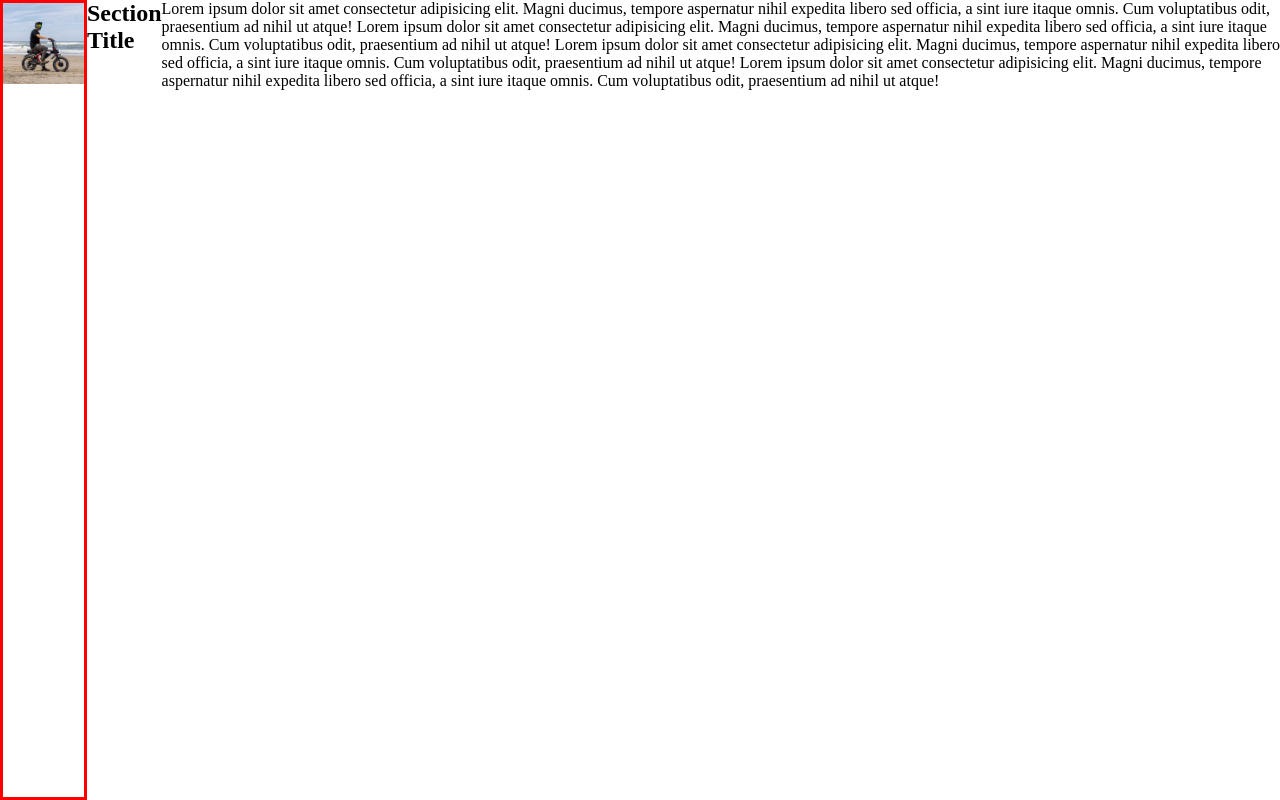
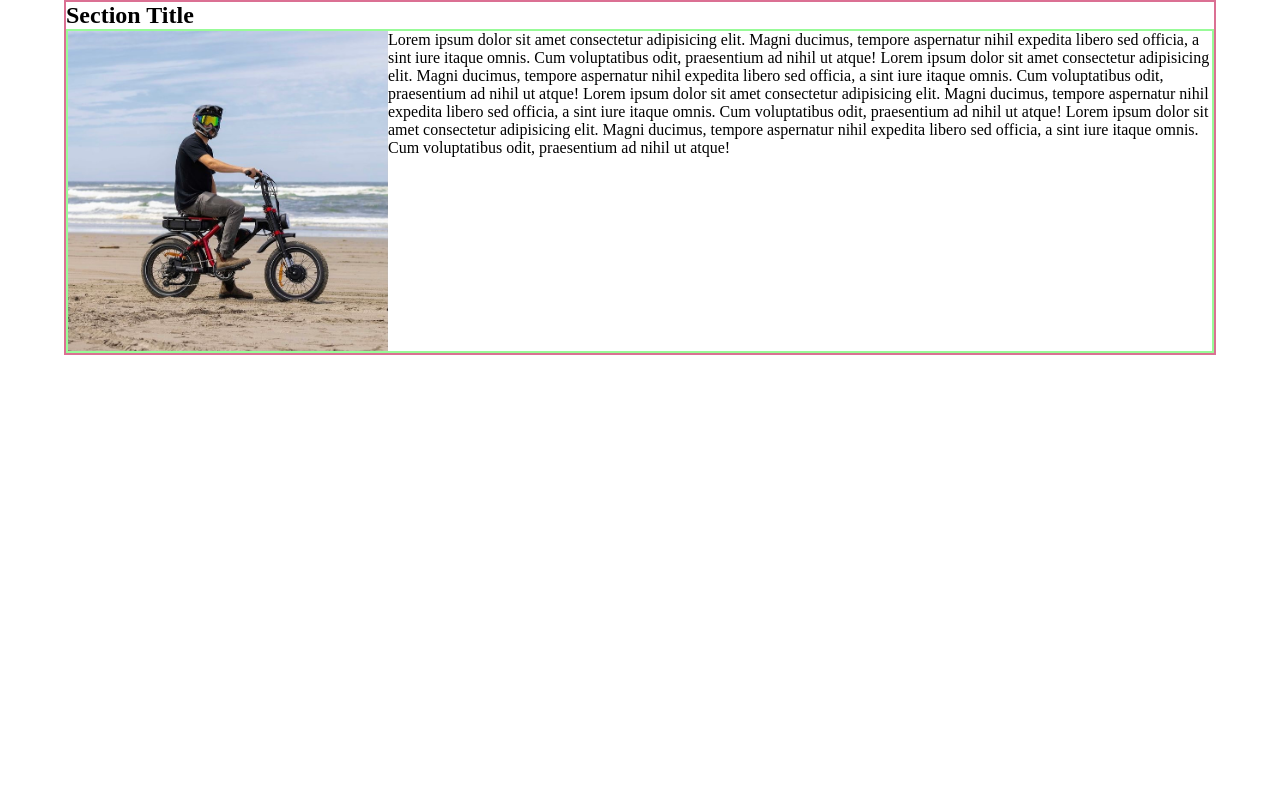
Before and after one commit to Kbouti/testingGround, a website: page index.html in a window 1280 px wide. Drawn offline with Linux system fonts and the light colour scheme.

Commit message:
Wrap text around photo

```diff
--- a/index.html
+++ b/index.html
@@ -8,13 +8,25 @@
     <script src="javascript.js" defer></script>
   </head>
   <body>
+    <div class="card">
+      <h2 class="title">Section Title</h2>
 
-<div class="photoContainer">
-  <img src="eBikeBeach.jpeg" alt="Kevin on the beach riding an ebike">
-</div>
-    <h2 class="title">Section Title</h2>
-    <p class="description">Lorem ipsum dolor sit amet consectetur adipisicing elit. Magni ducimus, tempore aspernatur nihil expedita libero sed officia, a sint iure itaque omnis. Cum voluptatibus odit, praesentium ad nihil ut atque! Lorem ipsum dolor sit amet consectetur adipisicing elit. Magni ducimus, tempore aspernatur nihil expedita libero sed officia, a sint iure itaque omnis. Cum voluptatibus odit, praesentium ad nihil ut atque! Lorem ipsum dolor sit amet consectetur adipisicing elit. Magni ducimus, tempore aspernatur nihil expedita libero sed officia, a sint iure itaque omnis. Cum voluptatibus odit, praesentium ad nihil ut atque! Lorem ipsum dolor sit amet consectetur adipisicing elit. Magni ducimus, tempore aspernatur nihil expedita libero sed officia, a sint iure itaque omnis. Cum voluptatibus odit, praesentium ad nihil ut atque!</p>
+    <p class="description">
 
-
+      <img src="eBikeBeach.jpeg" alt="Kevin on the beach riding an ebike" />
+      Lorem ipsum dolor sit amet consectetur adipisicing elit. Magni ducimus,
+      tempore aspernatur nihil expedita libero sed officia, a sint iure itaque
+      omnis. Cum voluptatibus odit, praesentium ad nihil ut atque! Lorem ipsum
+      dolor sit amet consectetur adipisicing elit. Magni ducimus, tempore
+      aspernatur nihil expedita libero sed officia, a sint iure itaque omnis.
+      Cum voluptatibus odit, praesentium ad nihil ut atque! Lorem ipsum dolor
+      sit amet consectetur adipisicing elit. Magni ducimus, tempore aspernatur
+      nihil expedita libero sed officia, a sint iure itaque omnis. Cum
+      voluptatibus odit, praesentium ad nihil ut atque! Lorem ipsum dolor sit
+      amet consectetur adipisicing elit. Magni ducimus, tempore aspernatur nihil
+      expedita libero sed officia, a sint iure itaque omnis. Cum voluptatibus
+      odit, praesentium ad nihil ut atque!
+    </p>
+  </div>
   </body>
 </html>
--- a/style.css
+++ b/style.css
@@ -7,20 +7,33 @@
 body {
   width: 100vw;
   height: 100vh;
+}
 
-display: flex;
 
+img {
+width: 20rem;
+display: inline;
+height: auto;
+margin-bottom: auto;
+float: left;
+}
+
+.photoContainer {
+  float: left;
+  display: inline;
 
 }
 
-.photoContainer {
-  width: 30%;
-height: auto;
-border: 3px solid red;
-float: left;
+.card {
+  width: 90%;
+  border: 2px solid palevioletred;
+  margin: auto;
+  display: flex;
+  flex-direction: column;
+
 }
 
-img {
+p {
   width: 100%;
-  height: auto;
+  border: 2px solid palegreen;
 }
```
